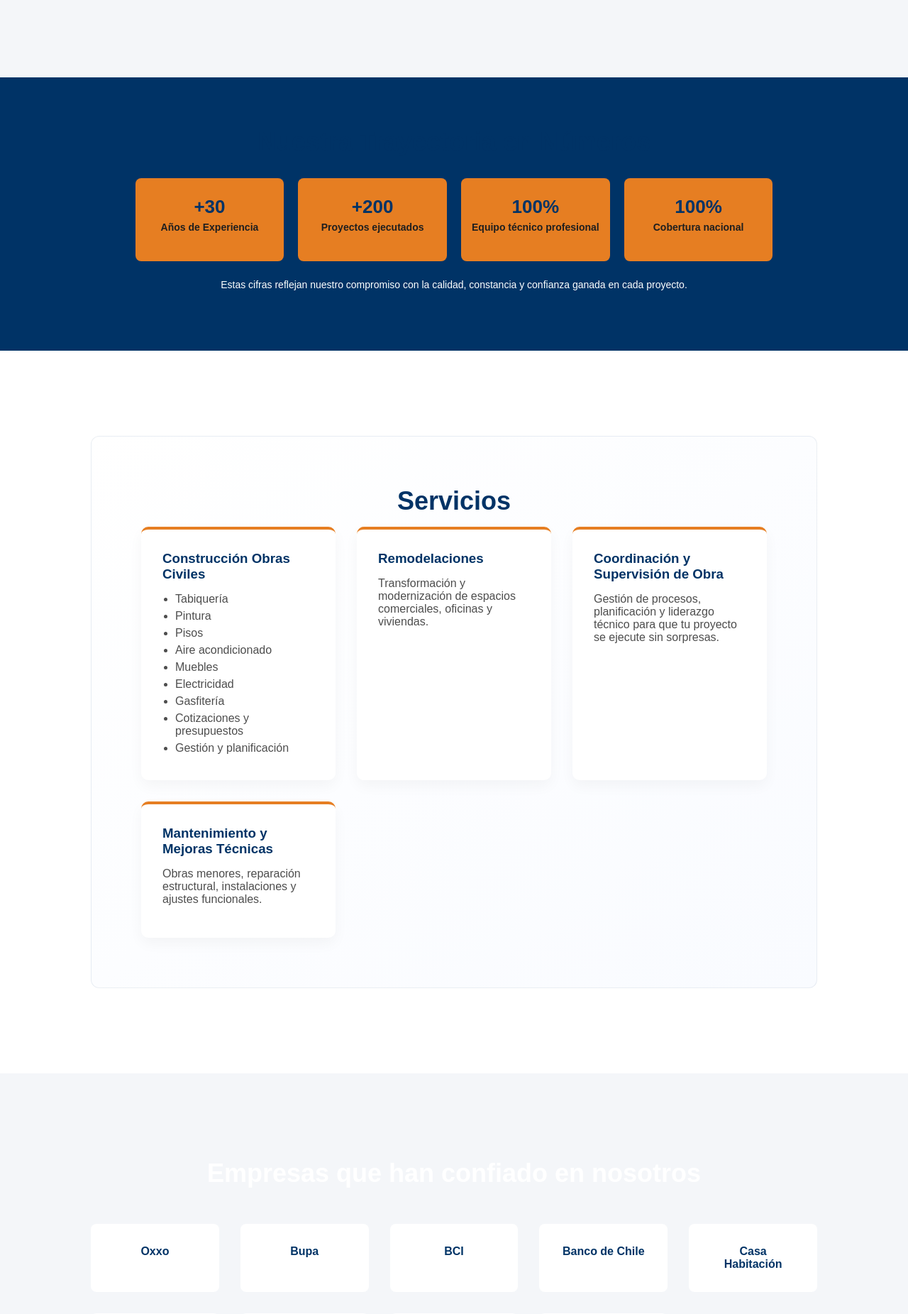
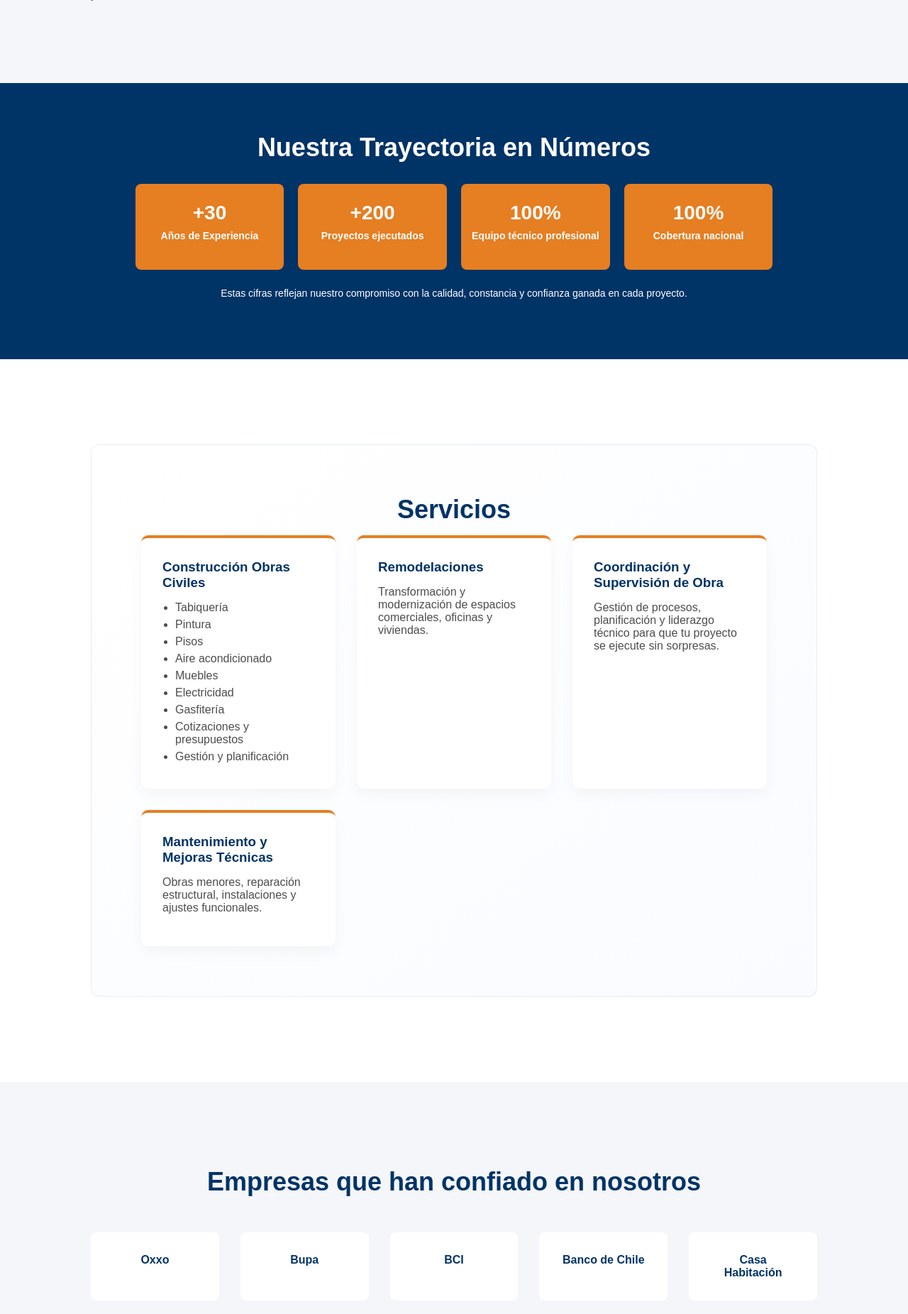
Before and after one commit to DiegoRiosGo/constructora, a Django app: page / in a window 1280 px wide. Shown: the part 1301-3152 px from the top of the page at 71% size. Run offline with Django 5.2, Linux system fonts and the light colour scheme.

Commit message:
nuevo4_1

```diff
--- a/core/static/css/style.css
+++ b/core/static/css/style.css
@@ -139,10 +139,6 @@ nav a:hover {
     color: var(--naranja);
 }
 
-.stat-box p {
-    color: white;
-}
-
 /* SERVICIOS */
 
 #servicios {
@@ -189,16 +185,28 @@ nav a:hover {
     margin-bottom: 6px;
 }
 
+.servicios-layout {
+    display: flex;
+    flex-direction: column;
+    gap: 40px;
+}
+
+.servicio-destacado {
+    width: 100%;
+}
+
+.servicios-secundarios {
+    display: grid;
+    grid-template-columns: repeat(3, 1fr);
+    gap: 30px;
+}
+
 /* CLIENTES */
 
 .clientes {
     background: var(--gris-claro);
     text-align: center;
     padding: 120px 10%;
-}
-
-.clientes .section-title {
-    color: white;
 }
 
 .clientes-logos {
@@ -388,15 +396,21 @@ nav a:hover {
 }
 
 .stat-box h3 {
-    font-size: 26px;
-    color: var(--azul);
-    margin-bottom: 5px;
+    font-size: 28px;
+    color: white;
+    margin-bottom: 8px;
+    font-weight: 800;
 }
 
 .stat-box p {
     font-size: 14px;
     font-weight: 600;
-    color: #1f1f1f;
+    color: white;
+}
+
+/* Cuando el título esté sobre fondo azul */
+.stats .section-title {
+    color: white;
 }
 
 .stats-extra {
@@ -444,7 +458,7 @@ nav a:hover {
 
 .objetivo-title {
     text-align: center;
-    color: var(--naranja);
+    color: var(--azul);
     font-size: 24px;
     font-weight: 700;
     margin: 40px 0 15px;
@@ -453,4 +467,11 @@ nav a:hover {
 .mision-vision h4 {
     color: var(--naranja);
     font-weight: 700;
+    margin-bottom: 8px;
 }
+
+#galeria {
+    background: var(--gris-claro);
+    border-top: 6px solid var(--naranja);
+    padding-top: 120px;
+}
```
